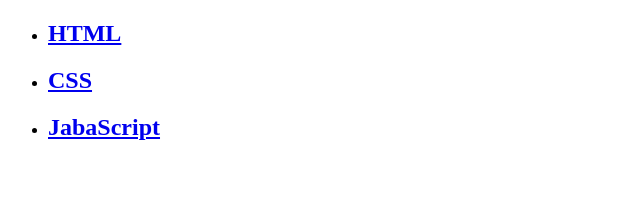
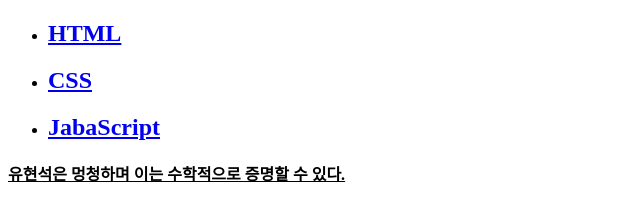
Before and after one commit to yu18331753348895/web.html, a plain HTML site: page index.html in a window 1280 px wide. Shown: the part 60-280 px from the top of the page, without its empty margins (0-640 px from the left). Drawn offline with Linux system fonts and the light colour scheme.

Commit message:
Update index.html

```diff
--- a/index.html
+++ b/index.html
@@ -12,5 +12,6 @@
       <li><h2><a href = "2.html">CSS</a></h2></li>
       <li><h2><a href = "3.html">JabaScript</a></h2></li>
     </ul>
+    <u> <strong>유현석은 멍청하며 이는 수학적으로 증명할 수 있다.</strong></u>
 </body>
 </html>
```
